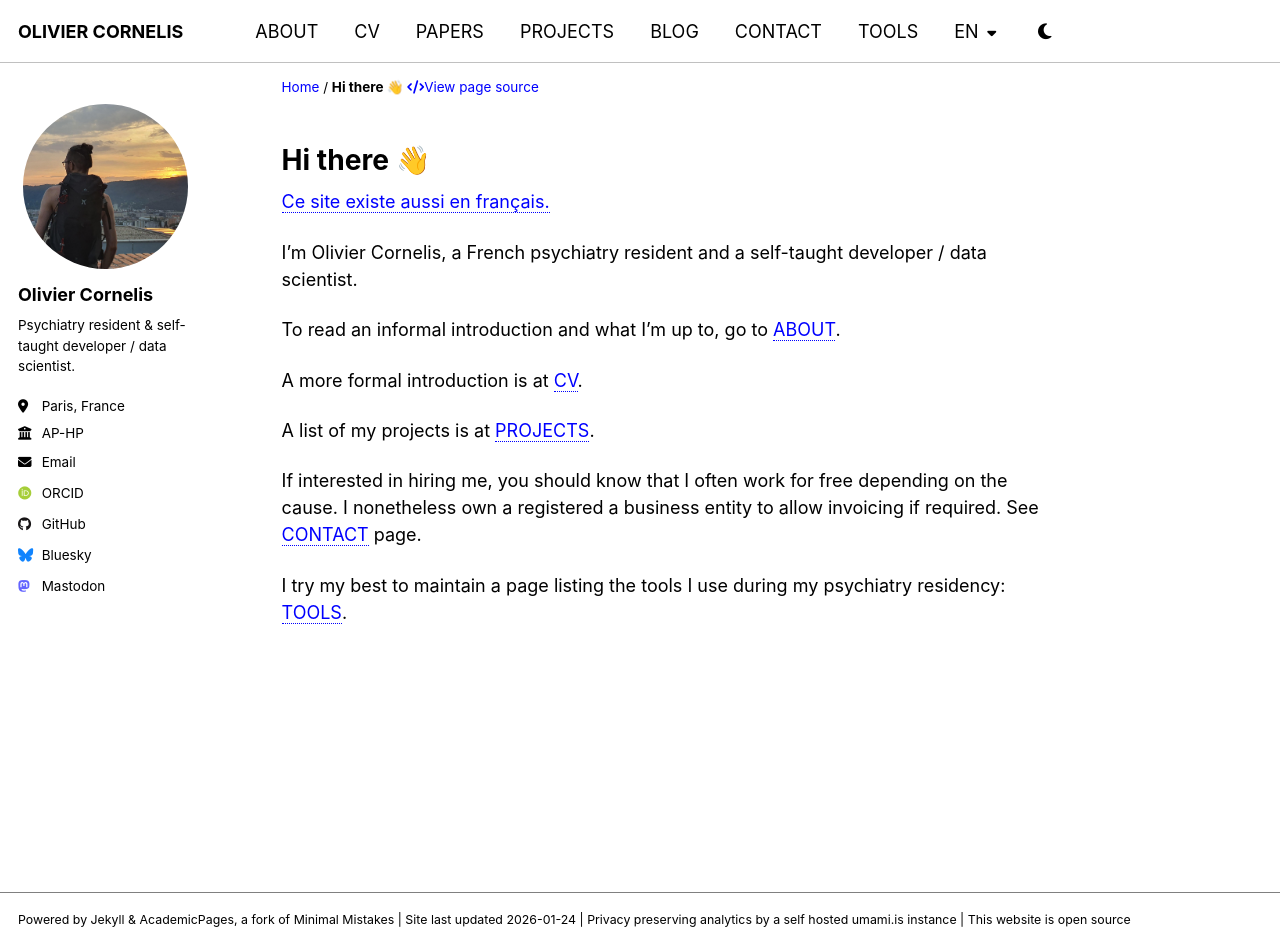
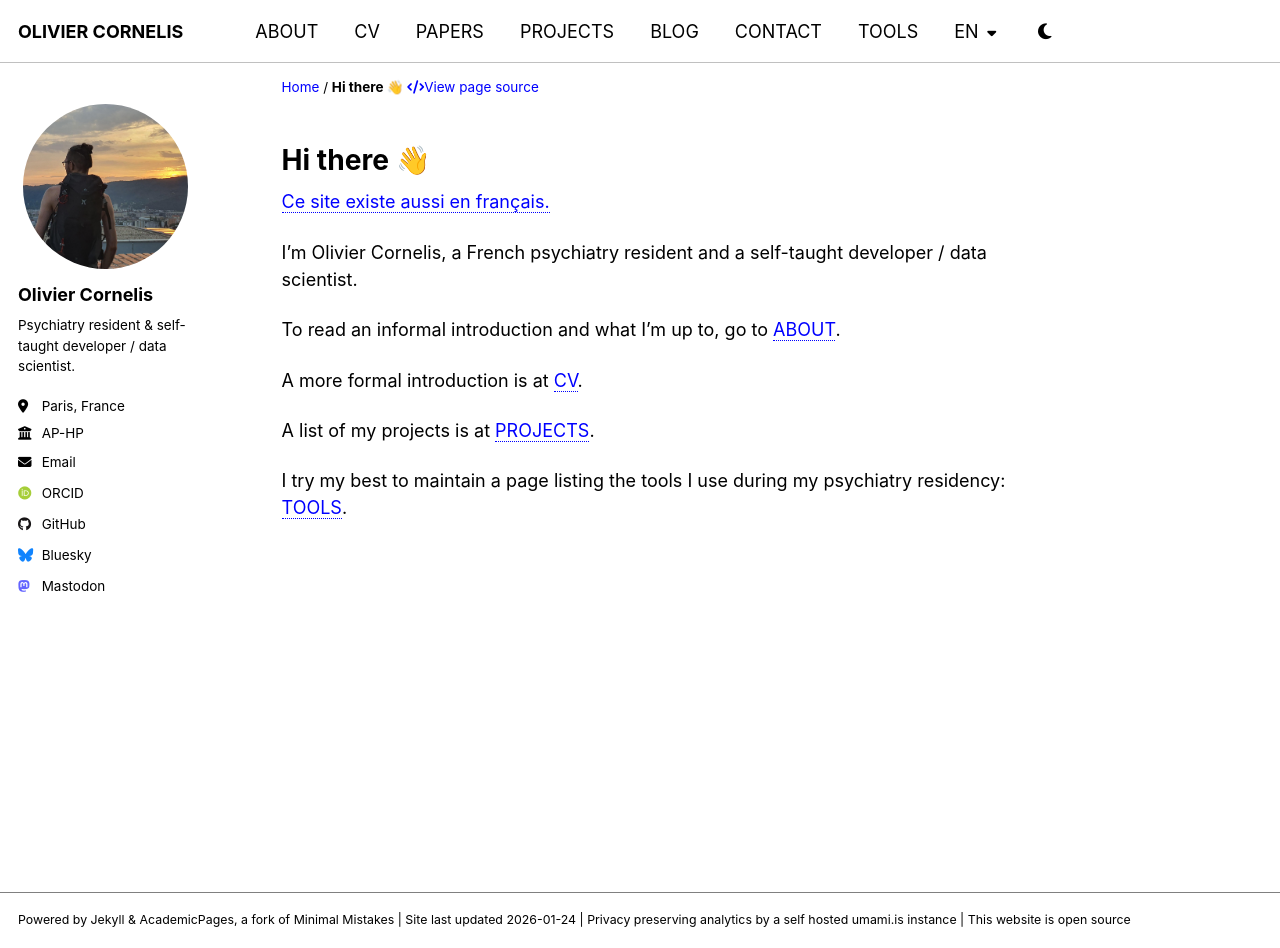
Before and after one commit to thiswillbeyourgithub/website, a Jekyll site: the page built from _pages/en/start.md, in a window 1280 px wide and 948 px high. Built offline with Jekyll 4.4.1, drawn with Linux system fonts in a browser that asks for light colours; some web fonts are replaced.

Commit message:
remove parapgraph
Signed-off-by: thiswillbeyourgithub <26625900+thiswillbeyourgithub@users.noreply.github.com>

```diff
--- a/_pages/en/start.md
+++ b/_pages/en/start.md
@@ -20,6 +20,4 @@ A more formal introduction is at [CV](./cv).
 
 A list of my projects is at [PROJECTS](./projects).
 
-If interested in hiring me, you should know that I often work for free depending on the cause. I nonetheless own a registered a business entity to allow invoicing if required. See [CONTACT](./contact) page.
-
 I try my best to maintain a page listing the tools I use during my psychiatry residency: [TOOLS](./tools).
```
Also changed, not shown: _pages/fr/start.md (+0 -2 lines).
